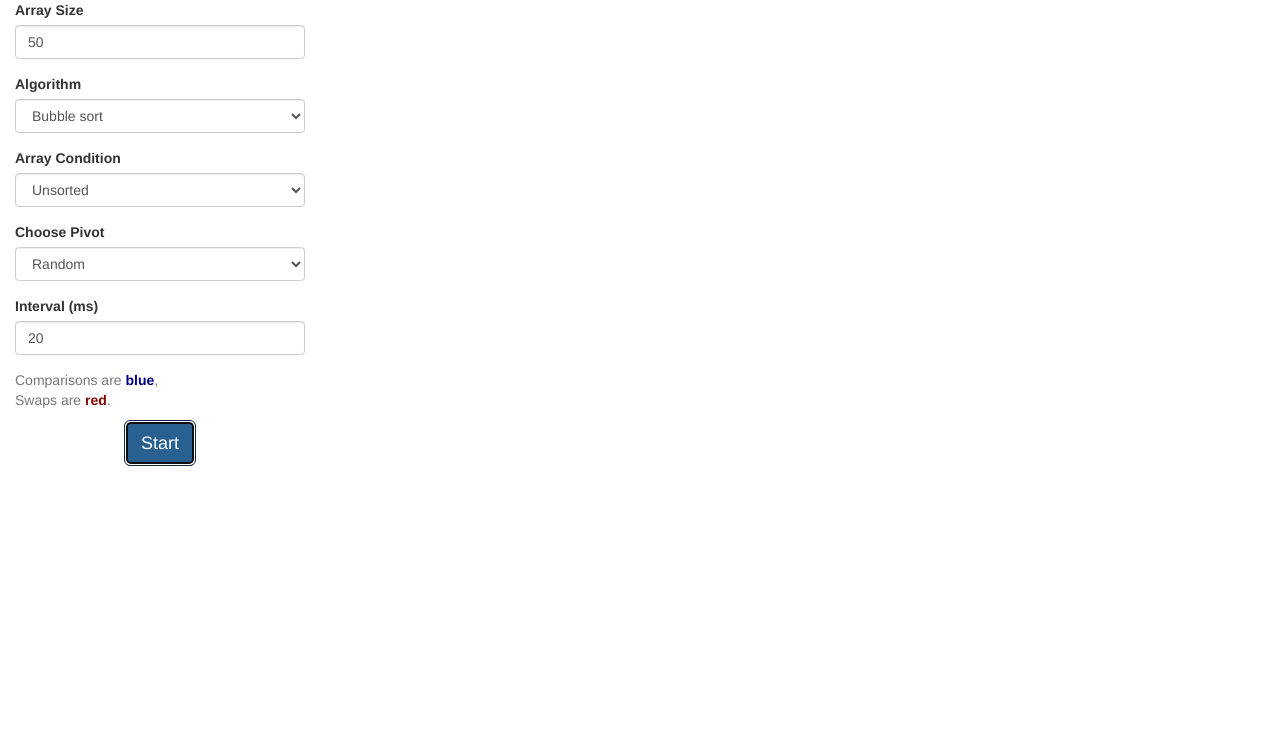
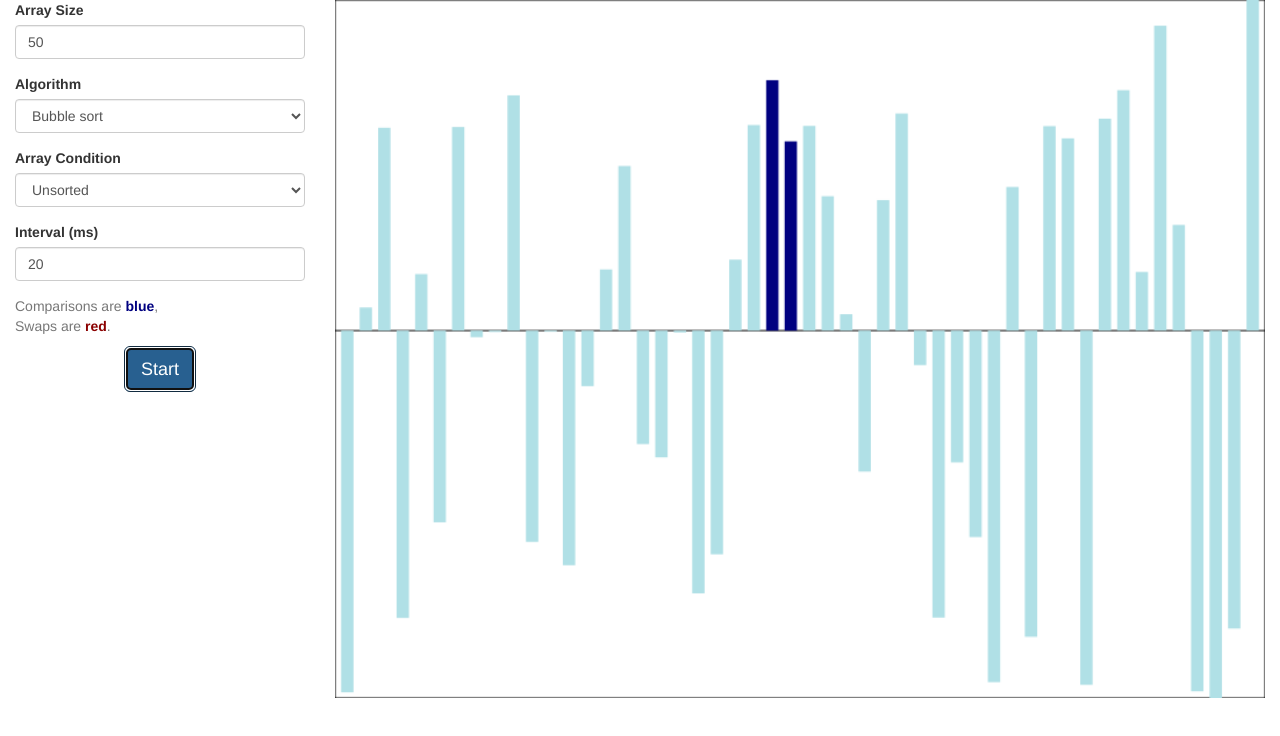
Before and after one commit to kellydx/sortingAlgorithmVisualization, a plain HTML site: page index.html in a window 1280 px wide. Both pictures are taken after a click on the button "Start". Drawn offline with nearby package versions, Linux system fonts and the light colour scheme.

Commit message:
passing input to mainjs

```diff
--- a/index.html
+++ b/index.html
@@ -39,7 +39,7 @@
             <label for='#init-select'>Array Condition</label>
             <select class='form-control' id='init-select'>
               <option value='random'>Unsorted</option>
-              <option value='sorted'>Sorted</option>
+
               <option value='reversed'>Reversed</option>
             </select>
           </div>
@@ -71,6 +71,58 @@
         </div>
       </div>
     </div>
+    <script>
+      (function(i,s,o,g,r,a,m){i['GoogleAnalyticsObject']=r;i[r]=i[r]||function(){
+      (i[r].q=i[r].q||[]).push(arguments)},i[r].l=1*new Date();a=s.createElement(o),
+      m=s.getElementsByTagName(o)[0];a.async=1;a.src=g;m.parentNode.insertBefore(a,m)
+      })(window,document,'script','//www.google-analytics.com/analytics.js','ga');
+      ga('create', 'UA-50623594-2', 'auto');
+      ga('send', 'pageview');
+    </script>
+    <script>
+      $(function() {
+        var aa = null;
 
+        // dynamic sizing canvas
+        var resize_canvas = function() {
+          $('#main-canvas').width($('#canvas-div').width());
+        }
+        resize_canvas();
+        $(window).resize(resize_canvas);
+
+        // Disable pivot select option for now
+        var update_pivot_select = function() {
+          var algo = $('#algo-select').val();
+          var pivot_algo = sorting.is_pivot_algo(algo);
+          $('#pivot-select').prop('disabled', !pivot_algo);
+          $('#pivot-select-div').toggleClass('hidden', !pivot_algo);
+        }
+        update_pivot_select();
+        $('#algo-select').change(update_pivot_select);
+
+        $('#start-btn').click(function() {
+          if (aa !== null) aa.cancel();
+
+          var n = parseInt($('#array-size').val());
+          var interval = parseInt($('#interval').val());
+          var algo = $('#algo-select').val();
+          var pivot_type = $('#pivot-select').val();
+          var sort_fn = sorting.get_sort_fn(algo, pivot_type);
+
+          var ary = [];
+          for (var i = 0; i < n; i++) {
+            ary.push(Math.random() - 0.5);
+          }
+          var init = $('#init-select').val();
+          if (init === 'reversed') {
+            ary.sort(function(a, b) {return b - a; });
+          }
+
+          var canvas = document.getElementById('main-canvas');
+          aa = new sorting.AnimatedArray(ary, canvas, interval);
+          sort_fn(aa);
+        });
+      });
+    </script>
   </body>
   <html></html>
```
